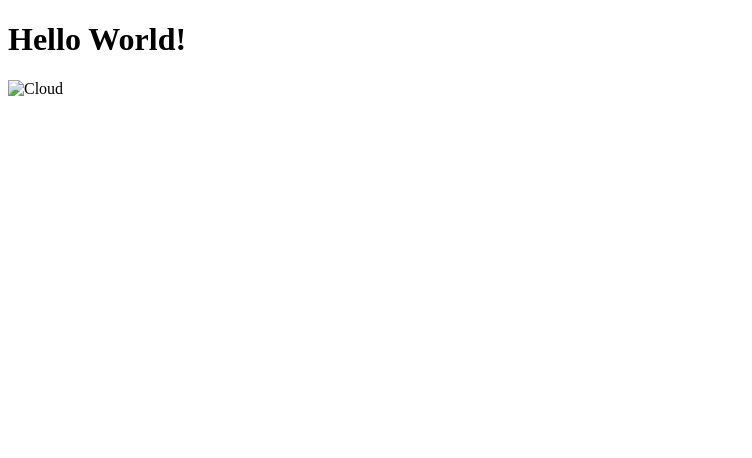
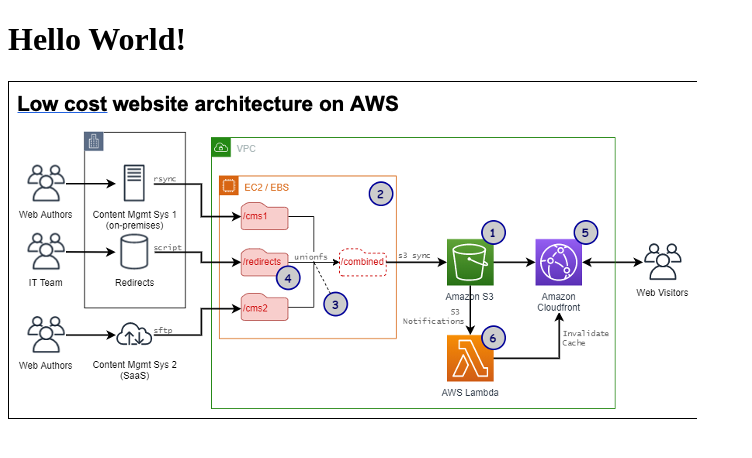
Before and after one commit to nhat117/imageFinalTest, a plain HTML site: page index.html in a window 1280 px wide. Shown: the whole page, without its empty margins (0-752 px from the left). Drawn offline with Linux system fonts and the light colour scheme.

Commit message:
Update index.html
add html

```diff
--- a/index.html
+++ b/index.html
@@ -8,6 +8,6 @@
 </head>
 <body>
     <h1>Hello World!</h1>
-    <img src=final.png" alt="Cloud">
+    <img src="./final.png" alt="Cloud">
 </body>
 </html>
```
